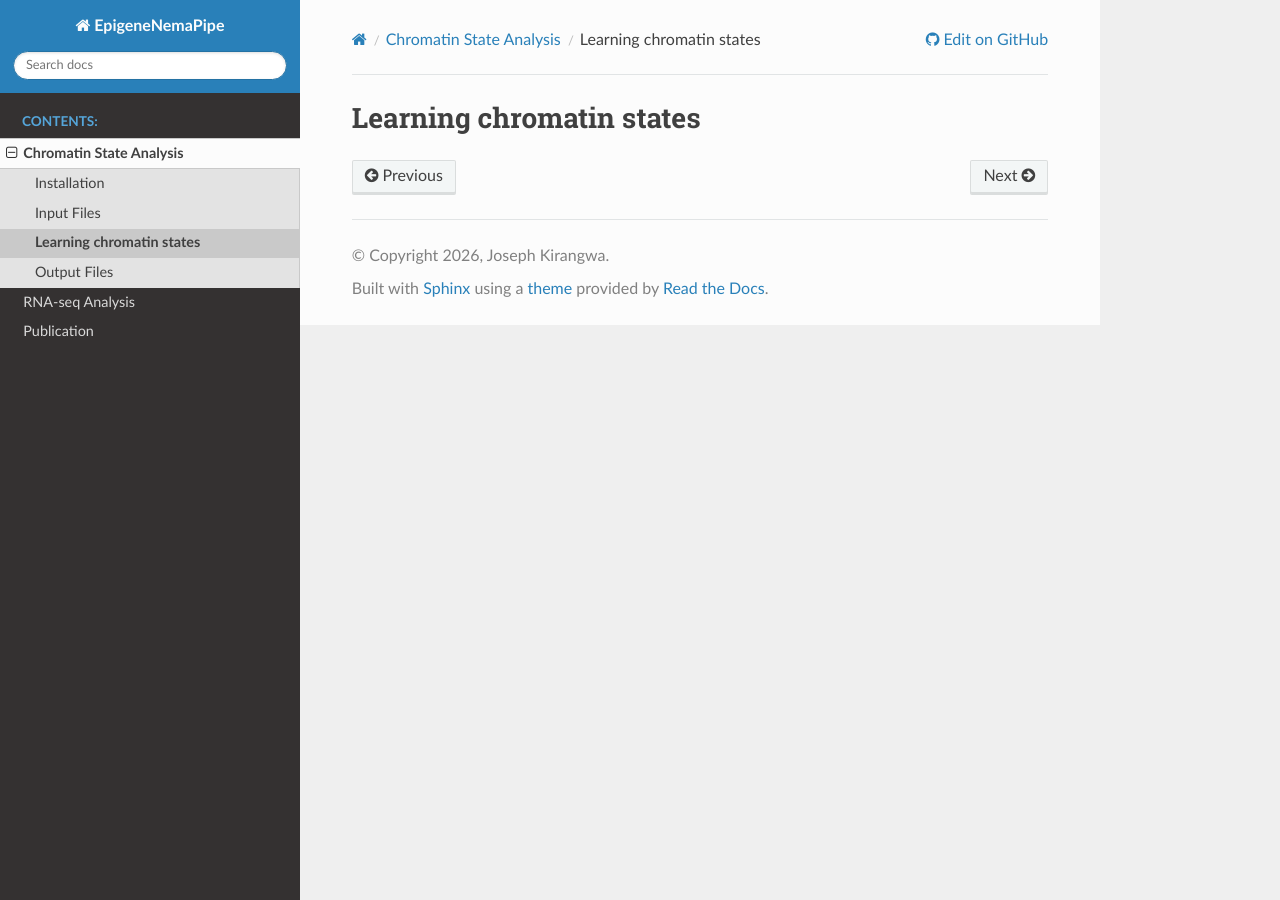
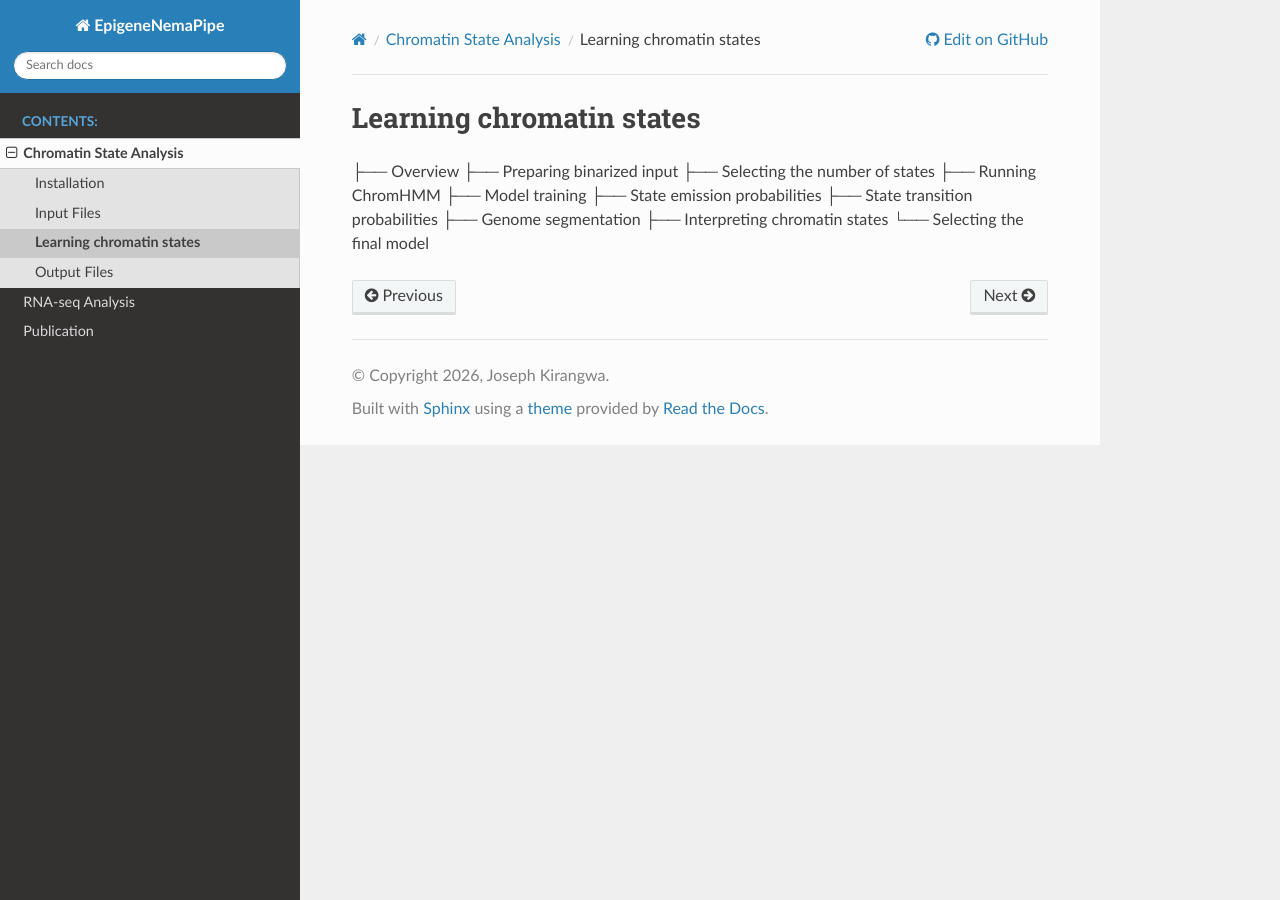
Before and after one commit to jkirangw/EpiNemaPipe, a Sphinx documentation site: the page built from docs/source/chromatin_state/Learning_chromatin_states.md, in a window 1280 px wide. Built offline with Sphinx 7.4.7 and the Read the Docs theme 3.1.0, drawn with Linux system fonts in a browser that asks for light colours.

Commit message:
Update chromatin state learning documentation

```diff
--- a/docs/source/chromatin_state/Learning_chromatin_states.md
+++ b/docs/source/chromatin_state/Learning_chromatin_states.md
@@ -1 +1,11 @@
 # Learning chromatin states
+├── Overview
+├── Preparing binarized input
+├── Selecting the number of states
+├── Running ChromHMM
+├── Model training
+├── State emission probabilities
+├── State transition probabilities
+├── Genome segmentation
+├── Interpreting chromatin states
+└── Selecting the final model
```
